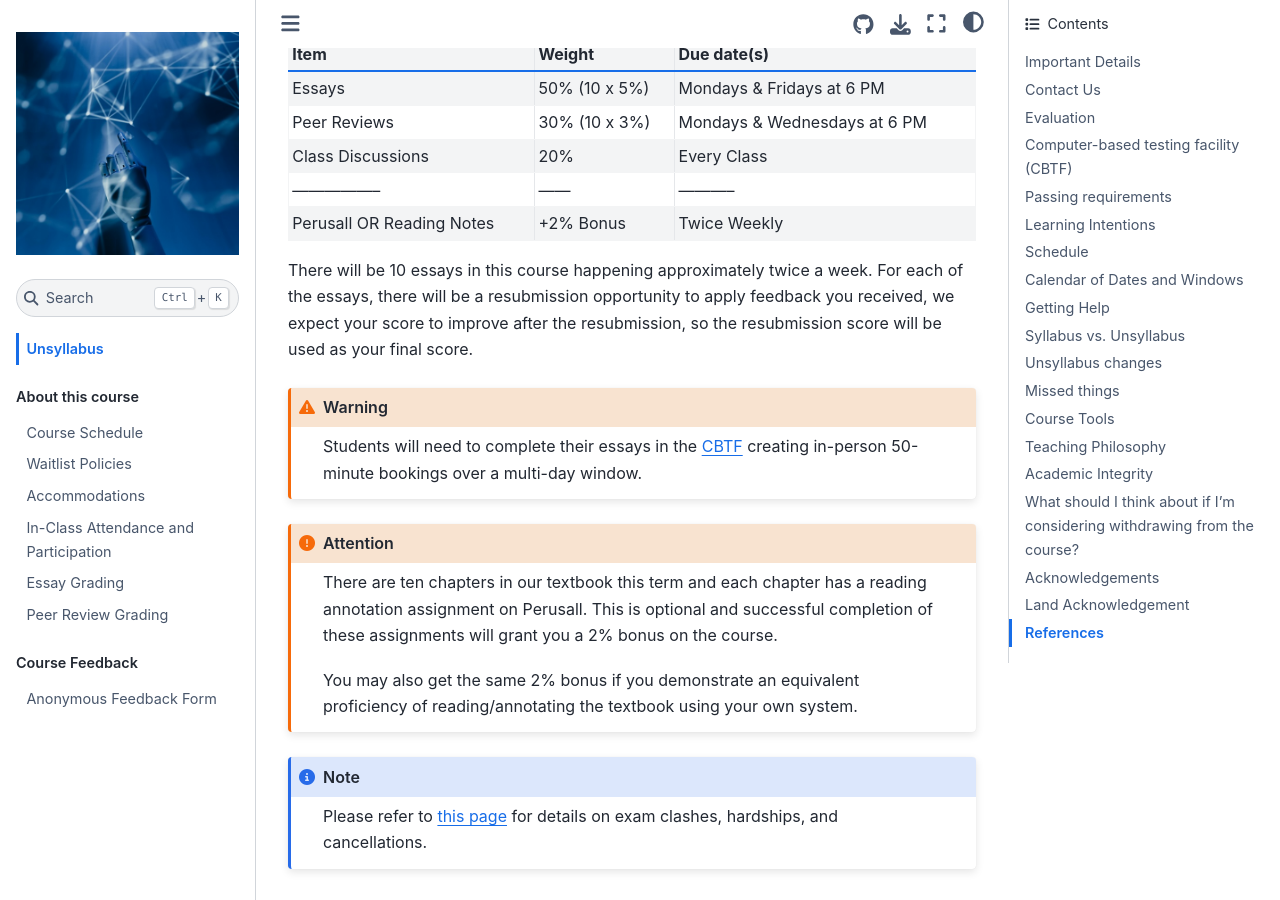
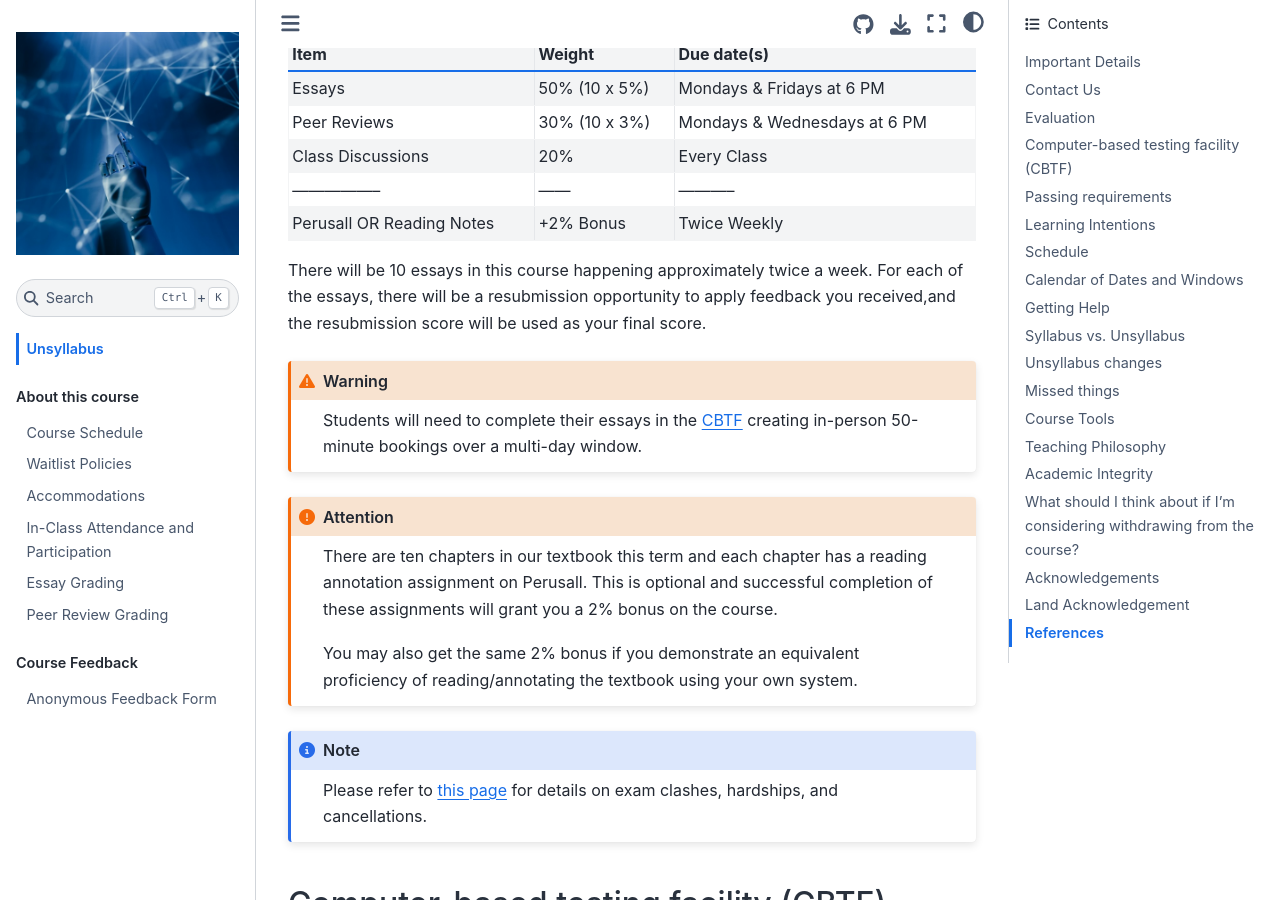
Before and after one commit to UBC-CS/cpsc430, a Jupyter Book: the page built from about/unsyllabus.md, in a window 1280 px wide and 900 px high, scrolled down 2691 px. Built offline with Jupyter Book 1.0.4 settings and Sphinx 7.4.7 and the Sphinx Book theme 1.1.4, drawn with Linux system fonts in a browser that asks for light colours; cross-references to code outside the pages are shown as plain code.

````diff
--- a/about/unsyllabus_bits/grading_practices_detailed.md
+++ b/about/unsyllabus_bits/grading_practices_detailed.md
@@ -9,7 +9,7 @@ The grading scheme for this course is:
 | Perusall OR Reading Notes | +2% Bonus     | Twice Weekly                 |
 
 There will be 10 essays in this course happening approximately twice a week.
-For each of the essays, there will be a resubmission opportunity to apply feedback you received, we expect your score to improve after the resubmission, so the resubmission score will be used as your final score.
+For each of the essays, there will be a resubmission opportunity to apply feedback you received,and the resubmission score will be used as your final score.
 
 ```{warning}
 Students will need to complete their essays in the [CBTF](https://cbtf.ubc.ca) creating in-person 50-minute bookings over a multi-day window.
````
Also changed, not shown: about/waitlist.md (+0 -2 lines).
